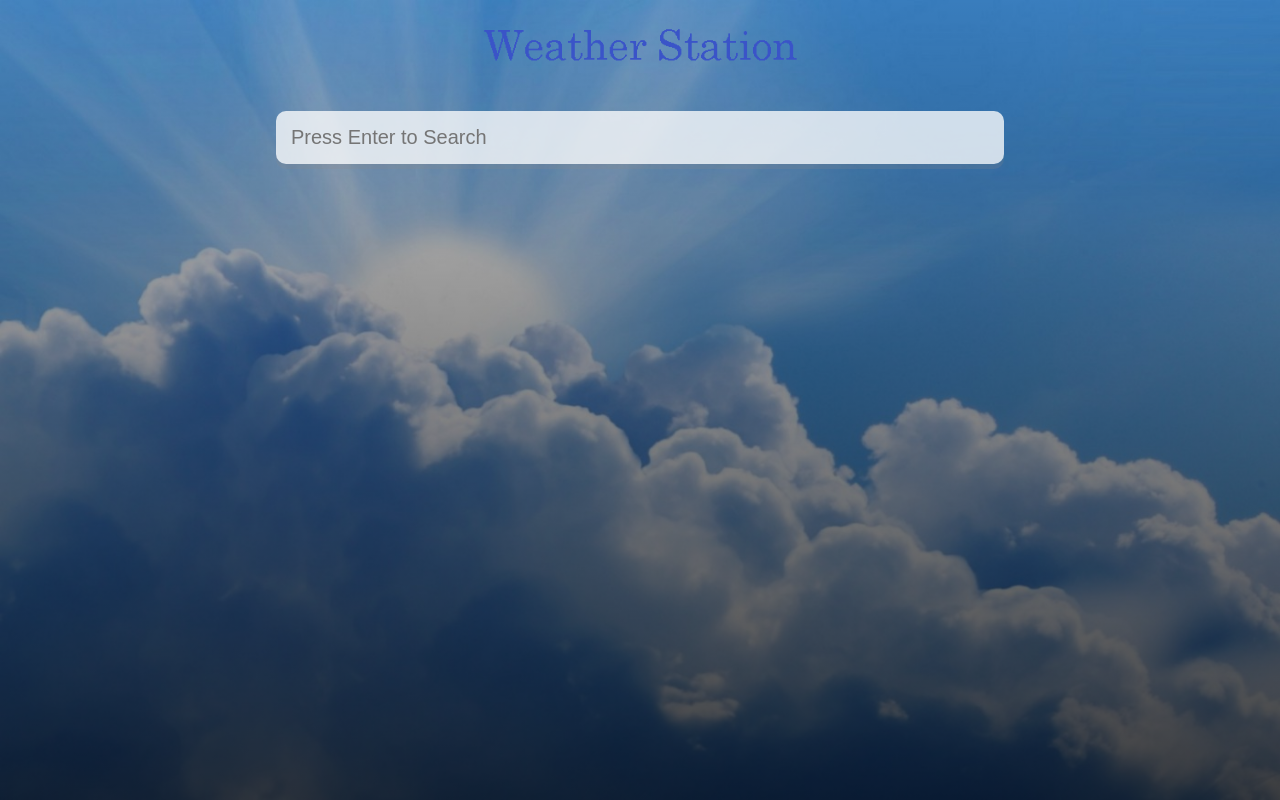
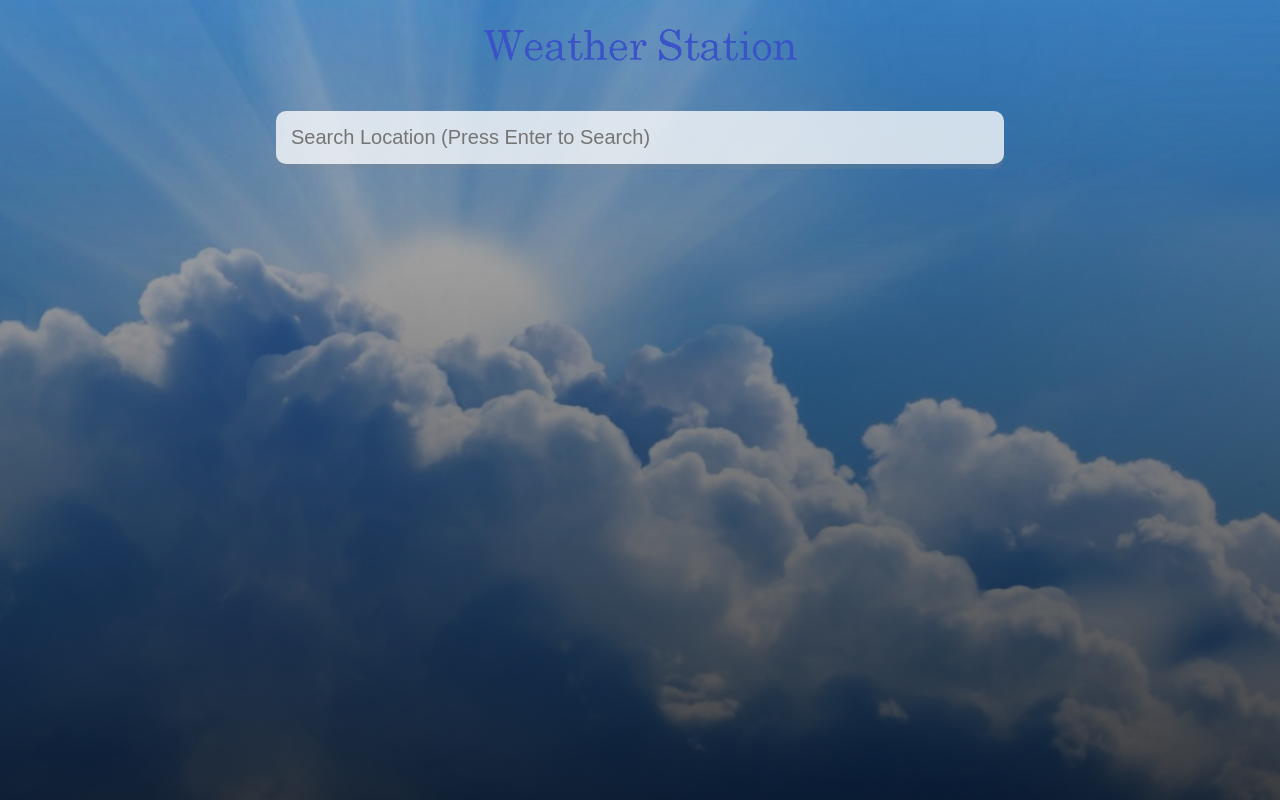
Before and after one commit to PACH05/Weather-Station, a React (Create React App) app: page / in a window 1280 px wide. Built offline with nearby package versions, Linux system fonts and the light colour scheme.

Commit message:
site deployed

```diff
--- a/src/App.js
+++ b/src/App.js
@@ -63,7 +63,7 @@ function App() {
             <input
               type="text"
               className="search-bar"
-              placeholder="Press Enter to Search"
+              placeholder="Search Location (Press Enter to Search)"
               onChange={(e) => setQuery(e.target.value)}
               value={query}
               onKeyPress={search}
```
